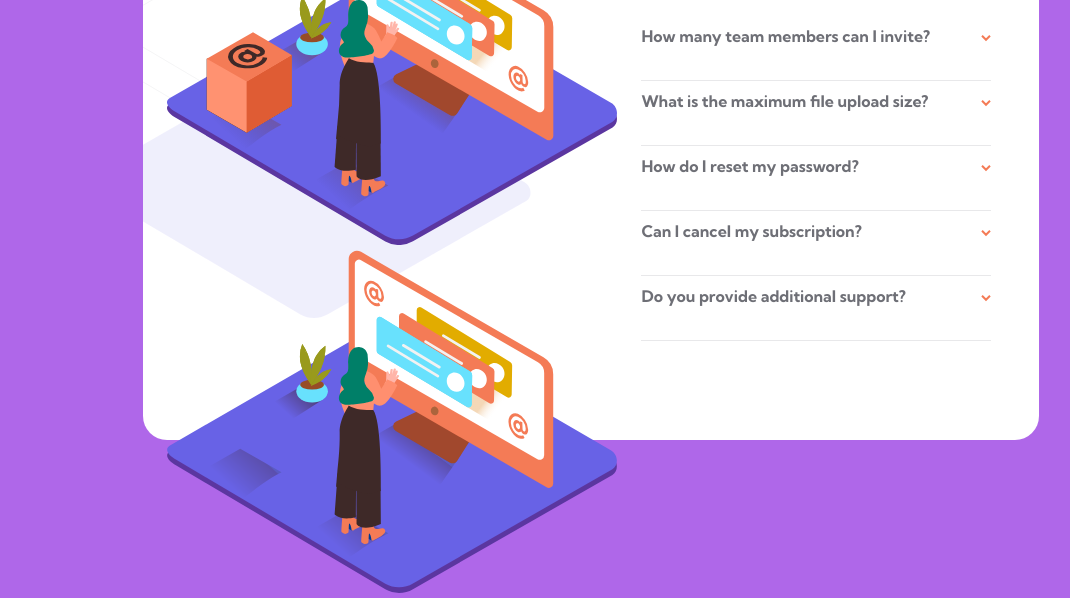
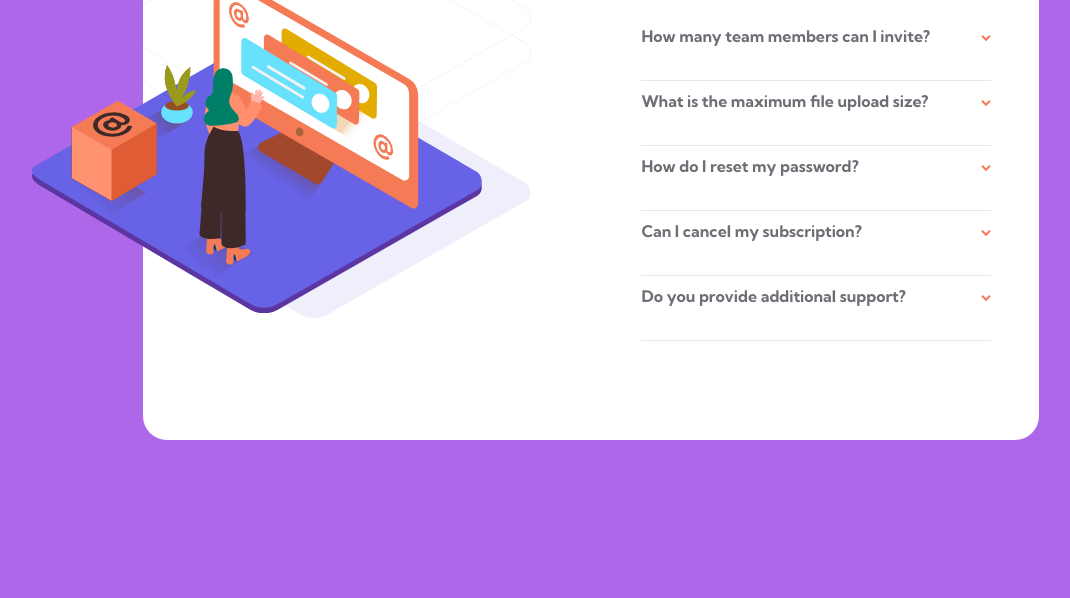
Before and after one commit to leoimewore/FAQ-Card, a plain HTML site: page index.html in a window 1280 px wide. Shown: the part 252-850 px from the top of the page, without its empty margins (49-1119 px from the left). After the commit the page ends 800 px from the top, so only its background shows below. Drawn offline with Linux system fonts and the light colour scheme.

Commit message:
Update index.html

```diff
--- a/index.html
+++ b/index.html
@@ -11,20 +11,9 @@
   <body>
     <main class="container">
       <div class="images">
-        <div class="lady-mobile">
-          <img
-            src="images/illustration-woman-online-mobile.svg"
-            alt="mobile"
-            class="lady-mobile1"
-          />
-        </div>
-        <div class="box-image">
-          <img src="images/illustration-box-desktop.svg" alt="box" />
-        </div>
-
-        <div class="lady-desktop">
-          <img src="images/illustration-woman-online-desktop.svg" alt="desktop" />
-        </div>
+        <img src="images/illustration-woman-online-mobile.svg" alt="mobile" class="mobile-img"/>
+        <img src="images/illustration-box-desktop.svg" alt="box" class="box-image" />
+        <img src="images/illustration-woman-online-desktop.svg" alt="desktop" class="desktop-img" />
       </div>
 
       <section>
```
